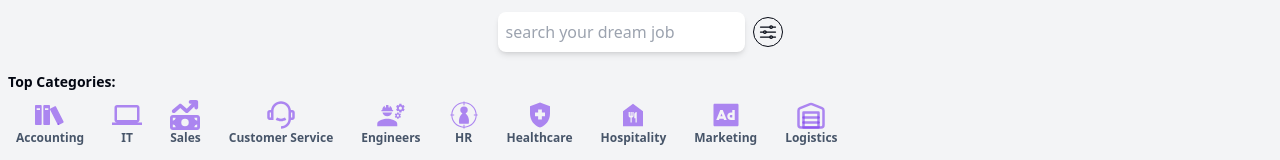
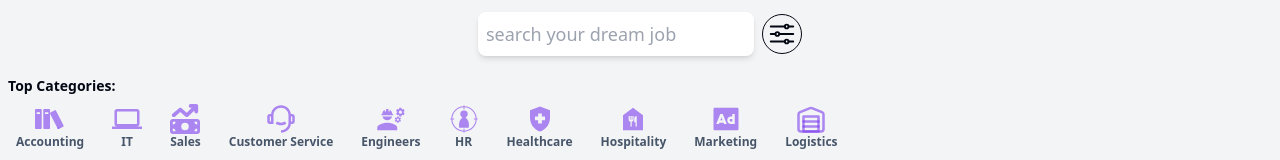
Before and after one commit to steve-rops/joby-v4, a React (Vite) app: page /app in a window 1280 px wide. Shown: the top 160 px of the page. Built offline with nearby package versions, Linux system fonts and the light colour scheme.

Commit message:
header update -stable

```diff
--- a/src/features/header/Header.jsx
+++ b/src/features/header/Header.jsx
@@ -17,7 +17,7 @@ const Header = () => {
       <div className="flex items-center justify-center px-1 py-3 gap-2">
         <form onSubmit={handleSubmit(submitting)}>
           <input
-            className="rounded-lg shadow-md outline-none p-2 text-md"
+            className="rounded-lg shadow-md outline-none p-2 text-lg"
             type="text"
             defaultValue={value}
             placeholder="search your dream job"
@@ -25,7 +25,7 @@ const Header = () => {
             {...register("query")}
           />
         </form>
-        <span className="text-xl h-fit p-1 rounded-full border border-foreground ">
+        <span className="text-3xl h-fit p-1 rounded-full border border-foreground ">
           <IoOptionsOutline />
         </span>
       </div>
```
